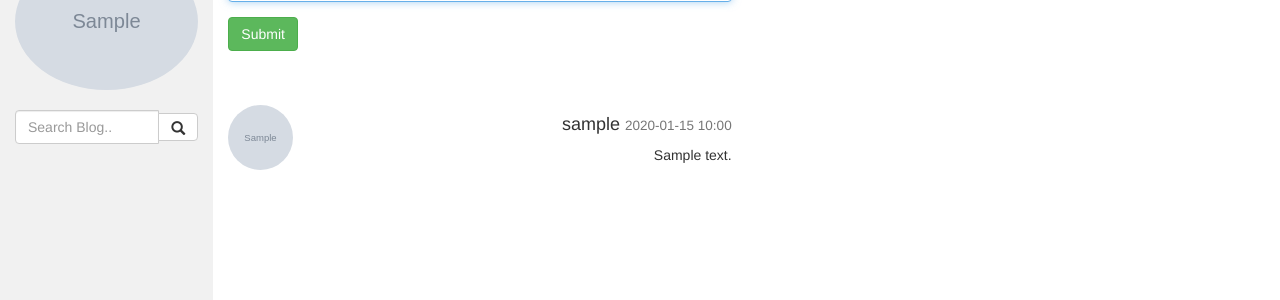
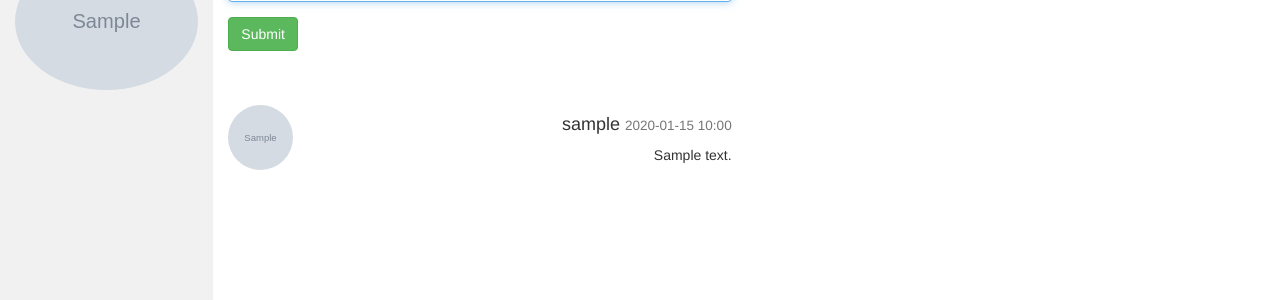
Before and after one commit to kroddgit/Bitching, a Flask app: page /bitch/home in a window 1280 px wide. Shown: the part 217-517 px from the top of the page. Run offline with Flask 2, Linux system fonts and the light colour scheme; a user stored in the database is signed in; tables that the repository leaves empty hold one stand-in row (values such as "Sample post"); grey boxes marked "Sample" are stand-in pictures; some libraries are stand-ins or nearby versions.

Commit message:
get rid of blog stuff

```diff
--- a/bitching/templates/bitch/home.html
+++ b/bitching/templates/bitch/home.html
@@ -11,12 +11,12 @@
         {% endif %}
       </ul><br>
       <div class="input-group">
-        <input type="text" class="form-control" placeholder="Search Blog..">
+        <!-- <input type="text" class="form-control" placeholder="Search Blog..">
         <span class="input-group-btn">
           <button class="btn btn-default" type="button">
             <span class="glyphicon glyphicon-search"></span>
           </button>
-        </span>
+        </span> -->
       </div>
     </div>
 
```
Also changed, not shown: bitching/templates/account/settings.html (+2 -22 lines).
